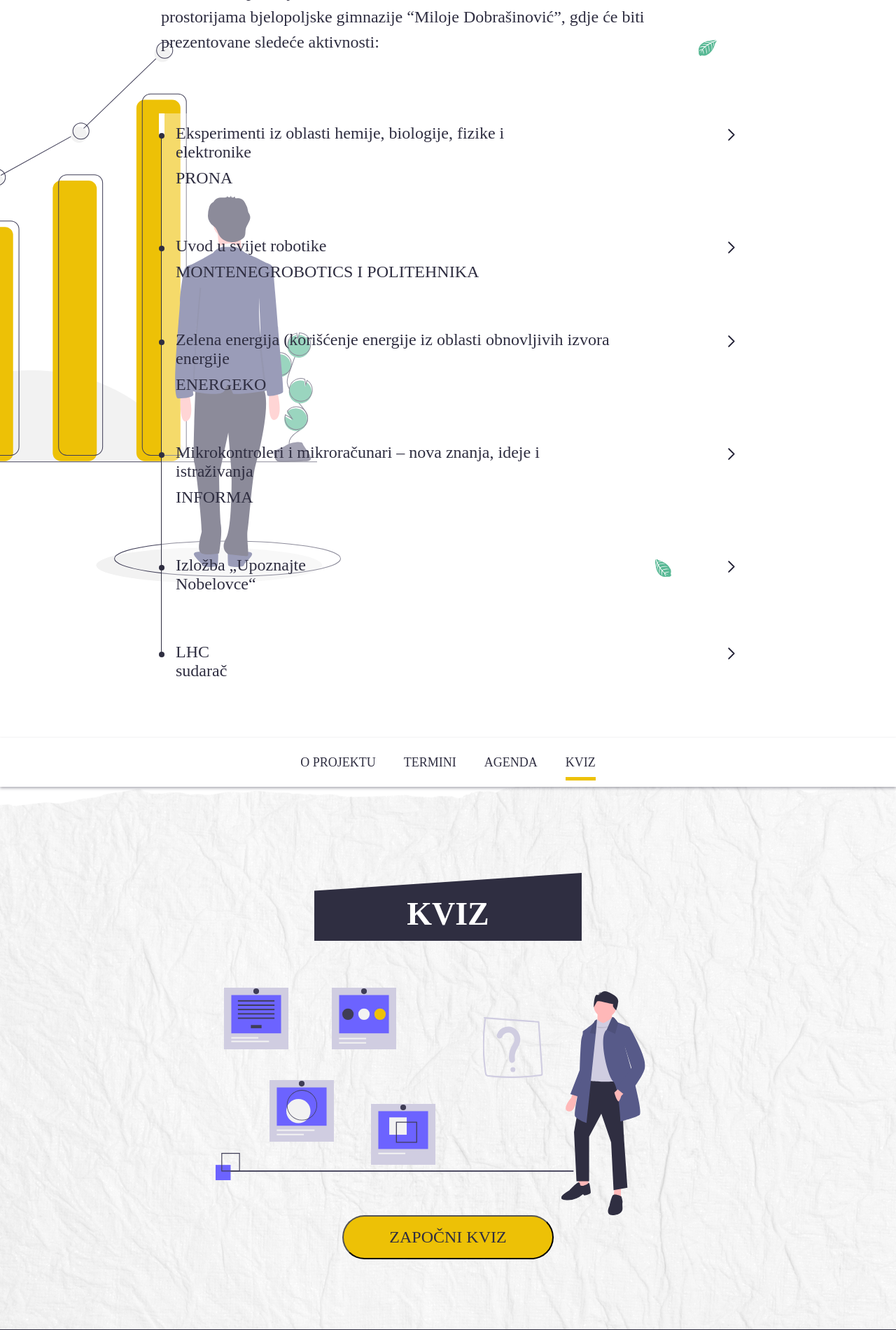
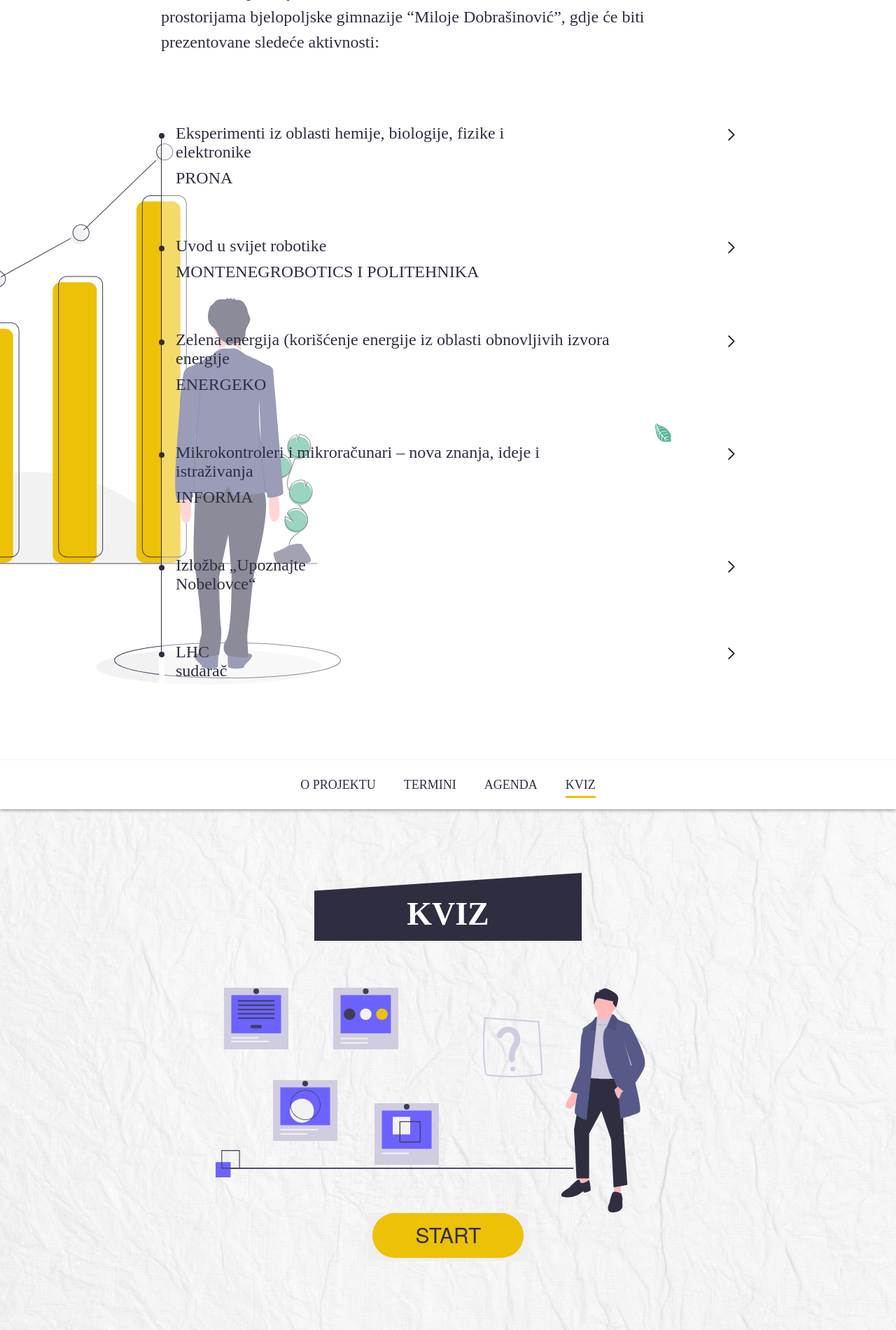
Before and after one commit to AnisDlakic98/anis-dlakic-domaci, a PHP site: page / in a window 1280 px wide, after a click on "KVIZ"; the page is wider, and only the part inside the window is pictured. Shown: the part 3206-5106 px from the top of that part at 70% size. Run offline with PHP 8.4, Linux system fonts and the light colour scheme; some web fonts are replaced.

Commit message:
ispravke gotove, font ostao

```diff
--- a/dist/css/main.css
+++ b/dist/css/main.css
@@ -88,6 +88,78 @@ FileName: _common.scss
 Component: Presets
 -------------------------------------------
 */
+* {
+  -webkit-box-sizing: border-box;
+          box-sizing: border-box;
+}
+
+body {
+  margin: 0;
+  padding: 0;
+  overflow-x: hidden !important;
+}
+
+html {
+  scroll-behavior: smooth;
+}
+
+ul {
+  margin: 0;
+  padding: 0;
+  list-style: none;
+}
+
+a {
+  text-decoration: none;
+}
+
+p {
+  font-family: "Helvetica Neue Light";
+  font-size: 24px;
+  color: #2f2e41;
+  line-height: 1.5;
+}
+
+.mb-5 {
+  margin-bottom: 50px !important;
+}
+
+.d-flex {
+  display: -webkit-box;
+  display: -ms-flexbox;
+  display: flex;
+}
+
+.content_center {
+  -webkit-box-pack: center;
+      -ms-flex-pack: center;
+          justify-content: center;
+}
+
+.text_center {
+  text-align: center !important;
+}
+
+.text_left {
+  text-align: left !important;
+}
+
+.m_auto {
+  margin: auto !important;
+}
+
+.w_100 {
+  width: 100% !important;
+}
+
+.container {
+  width: 100%;
+  padding-right: 15px;
+  padding-left: 15px;
+  margin-right: auto;
+  margin-left: auto;
+}
+
 #preloader {
   position: fixed;
   top: 0;
@@ -106,74 +178,6 @@ Component: Presets
   width: 300px;
 }
 
-* {
-  -webkit-box-sizing: border-box;
-          box-sizing: border-box;
-}
-
-body {
-  margin: 0;
-  padding: 0;
-  overflow-x: hidden;
-}
-
-ul {
-  margin: 0;
-  padding: 0;
-  list-style: none;
-}
-
-a {
-  text-decoration: none;
-}
-
-p {
-  font-family: "Helvetica Neue Light";
-  font-size: 24px;
-  color: #2f2e41;
-  line-height: 1.5;
-}
-
-.mb-5 {
-  margin-bottom: 50px !important;
-}
-
-.d-flex {
-  display: -webkit-box;
-  display: -ms-flexbox;
-  display: flex;
-}
-
-.content_center {
-  -webkit-box-pack: center;
-      -ms-flex-pack: center;
-          justify-content: center;
-}
-
-.text_center {
-  text-align: center !important;
-}
-
-.text_left {
-  text-align: left !important;
-}
-
-.m_auto {
-  margin: auto !important;
-}
-
-.w_100 {
-  width: 100% !important;
-}
-
-.container {
-  width: 100%;
-  padding-right: 15px;
-  padding-left: 15px;
-  margin-right: auto;
-  margin-left: auto;
-}
-
 @media (min-width: 576px) {
   .container {
     max-width: 540px;
@@ -226,12 +230,25 @@ Component: Button
           transform: scale(1.1);
 }
 
+#startQuizBtn {
+  outline: none !important;
+  cursor: pointer;
+  -webkit-transition: 0.4s;
+  transition: 0.4s;
+  border: none;
+}
+
+#startQuizBtn:hover {
+  -webkit-transform: scale(1.1);
+          transform: scale(1.1);
+}
+
 .check_btn.wrong {
-  border: 2px solid #ff0000 !important;
+  border: 1px solid #ff0000 !important;
 }
 
 .check_btn.correct {
-  border: 2px solid #008300 !important;
+  border: 1px solid #008300 !important;
 }
 
 /*
@@ -281,7 +298,7 @@ Component: Header
 
 #header .nav_item.active::before {
   opacity: 1;
-  bottom: 10px;
+  bottom: 17px;
 }
 
 #header .nav_item::before {
@@ -290,7 +307,7 @@ Component: Header
   opacity: 0;
   -webkit-transition: 0.4s;
   transition: 0.4s;
-  height: 5px;
+  height: 3px;
   content: "";
   position: absolute;
   background-color: #edc106;
@@ -769,27 +786,21 @@ Component: Section
 
 #agenda .undraw {
   position: absolute;
-  top: 50%;
+  top: 50vh;
   left: -450px;
-  -webkit-transform: translateY(-50%);
-          transform: translateY(-50%);
 }
 
 #agenda img:nth-child(2) {
   position: absolute;
-  top: 20%;
+  top: 20vh;
   right: 20%;
-  -webkit-transform: translateY(-20%);
-          transform: translateY(-20%);
   z-index: 1;
 }
 
 #agenda img:nth-child(3) {
   position: absolute;
-  bottom: 20%;
+  top: 100vh;
   right: 25%;
-  -webkit-transform: translateY(-20%);
-          transform: translateY(-20%);
   z-index: 1;
 }
 
@@ -885,7 +896,7 @@ Component: Section
 #quiz #leftIcons {
   -webkit-transition: 0.8s ease-in-out;
   transition: 0.8s ease-in-out;
-  width: calc(100vh * 0.5);
+  width: calc(100vw * 0.5);
   display: inline-block;
   height: 100%;
   -webkit-transform: translateX(25vw);
--- a/index.html
+++ b/index.html
@@ -33,9 +33,9 @@
 
     <body>
         <!-- ===================== Preloader ===================== -->
-        <div id="preloader">
+        <!-- <div id="preloader">
             <img src="img/preloader.gif" alt="prelader-gif" />
-        </div>
+        </div> -->
 
         <!-- ===================== Header ===================== -->
         <header id="header">
@@ -47,16 +47,16 @@
                 </div>
                 <nav>
                     <ul class="nav_list">
-                        <li class="nav_item">
+                        <li class="nav_item" data-scroll="project">
                             <a href="#project" class="nav_link">O projektu</a>
                         </li>
-                        <li class="nav_item">
+                        <li class="nav_item" data-scroll="appointments">
                             <a href="#appointments" class="nav_link">Termini</a>
                         </li>
-                        <li class="nav_item">
+                        <li class="nav_item" data-scroll="agenda">
                             <a href="#agenda" class="nav_link">Agenda</a>
                         </li>
-                        <li class="nav_item">
+                        <li class="nav_item" data-scroll="quiz">
                             <a href="#quiz" class="nav_link">Kviz</a>
                         </li>
                     </ul>
@@ -65,7 +65,7 @@
         </header>
 
         <!-- ===================== Masthead ===================== -->
-        <div id="masthead"></div>
+        <section id="masthead"></section>
 
         <!-- ===================== Project ===================== -->
         <section class="section skew" id="project">
@@ -168,7 +168,6 @@
                 </div>
             </div>
         </section>
-
         <!-- ===================== Jumbotron ===================== -->
         <section class="section skew" id="appointments">
             <div class="section_mask one"></div>
@@ -675,8 +674,8 @@
                 </div>
             </div>
             <div class="d-flex">
-                <button class="btn btn_primary m_auto" id="startQuizBtn">
-                    Započni kviz
+                <button class="m_auto" id="startQuizBtn">
+                    <img src="img/btn.svg" alt="" />
                 </button>
             </div>
         </section>
@@ -691,6 +690,12 @@
 
         <!-- JS Files Here -->
         <script src="js/jquery.min.js"></script>
+        <script
+            src="https://code.jquery.com/jquery-migrate-3.0.0.min.js"
+            integrity="sha256-JklDYODbg0X+8sPiKkcFURb5z7RvlNMIaE3RA2z97vw="
+            crossorigin="anonymous"
+        ></script>
+
         <script src="js/quiz.js"></script>
         <script src="js/main.js"></script>
     </body>
--- a/js/main.js
+++ b/js/main.js
@@ -4,32 +4,47 @@
 
 $(document).ready(function () {
     //________Active Nav Link_________//
-    $(".nav_item").click(function () {
+    var navItem = $(".nav_item");
+    navItem.on("click", function (e) {
         $("header nav").removeClass("nav-expanded");
         $(".navicon-button").removeClass("open");
-        $(".nav_item").removeClass("active");
-        $(this).addClass("active");
-        var navLink = $(this).children()[0];
-        if (
-            location.pathname.replace(/^\//, "") ==
-                navLink.pathname.replace(/^\//, "") ||
-            location.hostname == navLink.hostname
-        ) {
-            var target = $(navLink.hash);
-            target = target.length
-                ? target
-                : $("[name=" + navLink.hash.slice(1) + "]");
-            if (target.length) {
-                $("html,body").animate(
-                    {
-                        scrollTop: target.offset().top - 32,
-                    },
-                    1000
-                );
-                return false;
+        var a = $($(this));
+        var link = a[0].children[0].href;
+        var pathArray = link.split("/");
+        pathArray = pathArray[pathArray.length - 1];
+        var target = pathArray.substring(1, pathArray.length);
+        var g = $("#" + target);
+        $("html, body").scrollTop(g.offset().top);
+        e.preventDefault();
+    });
+
+    //________After scroll is triggered________//
+    $(window).on("scroll", function () {
+        scrollSpy();
+    });
+
+    //________ScrollSpy Navigation________//
+    function scrollSpy() {
+        var sTop = $(window).scrollTop();
+        $("section").each(function () {
+            var id = $(this).attr("id"),
+                offset = $(this).offset().top - 1,
+                height = $(this).height();
+            if (
+                $(window).scrollTop() + $(window).height() ==
+                $(document).height()
+            ) {
+                navItem.removeClass("active");
+                $(".nav_item:last-child").addClass("active");
             }
-        }
-    });
+            if (sTop >= offset && sTop < offset + height) {
+                navItem.removeClass("active");
+                $("#header")
+                    .find('[data-scroll="' + id + '"]')
+                    .addClass("active");
+            }
+        });
+    }
 
     //________Mobile Navigation________//
     $(".navicon-button").click(function () {
@@ -58,11 +73,11 @@ $(document).ready(function () {
 });
 
 //________Preloader________//
-$(window).on("load", function () {
-    $("body").css("overflow-y", "hidden");
-    setTimeout(() => {
-        $(window).scrollTop(0);
-        $("#preloader").fadeOut(500);
-        $("body").css("overflow-y", "visible");
-    }, 1500);
-});
+// $(window).on("load", function () {
+//     $("body").css("overflow-y", "hidden");
+//     setTimeout(() => {
+//         $(window).scrollTop(0);
+//         $("#preloader").fadeOut(500);
+//         $("body").css("overflow-y", "visible");
+//     }, 1500);
+// });
--- a/js/quiz.js
+++ b/js/quiz.js
@@ -127,6 +127,7 @@ class Funcionality {}
 
 //________Event Listeners_________//
 startQuizBtn.on("click", () => {
+    $("#quiz .column").css("flex-direction", "column");
     quizSection.addClass("active");
     quizForm.addClass("zoomIn");
 });
--- a/scss/_buttons.scss
+++ b/scss/_buttons.scss
@@ -23,11 +23,21 @@ Component: Button
     }
 }
 
+#startQuizBtn {
+    outline: none !important;
+    cursor: pointer;
+    transition: 0.4s;
+    border: none;
+    &:hover {
+        transform: scale(1.1);
+    }
+}
+
 .check_btn {
     &.wrong {
-        border: 2px solid #ff0000 !important;
+        border: 1px solid #ff0000 !important;
     }
     &.correct {
-        border: 2px solid #008300 !important;
+        border: 1px solid #008300 !important;
     }
 }
--- a/scss/_header.scss
+++ b/scss/_header.scss
@@ -44,7 +44,7 @@ $duration: 0.4s;
             }
             &::before {
                 opacity: 1;
-                bottom: 10px;
+                bottom: 17px;
             }
         }
         &::before {
@@ -52,7 +52,7 @@ $duration: 0.4s;
             bottom: 0;
             opacity: 0;
             transition: 0.4s;
-            height: 5px;
+            height: 3px;
             content: "";
             position: absolute;
             background-color: $primary_color;
@@ -60,7 +60,7 @@ $duration: 0.4s;
         &:hover {
             opacity: 1;
             &::before {
-                bottom: 10px;
+                bottom: 17px;
                 opacity: 1;
             }
         }
--- a/scss/_responsive.scss
+++ b/scss/_responsive.scss
@@ -50,6 +50,10 @@ FileName: _responsive.scss
         .appointmets_container {
             padding: 0;
         }
+        &::after {
+            top: 15px;
+            height: 95%;
+        }
     }
     #agenda {
         .container {
@@ -74,7 +78,7 @@ FileName: _responsive.scss
             img {
                 &:nth-child(1) {
                     z-index: 1;
-                    height: 40vh;
+                    height: 35vh;
                     right: 0;
                     bottom: 0;
                 }
@@ -120,6 +124,8 @@ FileName: _responsive.scss
         &::after {
             left: -60px;
             width: 160%;
+            height: 97%;
+            top: 15px;
         }
         .women {
             right: 50%;
@@ -206,6 +212,10 @@ FileName: _responsive.scss
             width: 120px;
             bottom: -100px;
         }
+        &::after {
+            height: 98%;
+            top: 12px;
+        }
     }
     #agenda {
         .section_title {
@@ -218,7 +228,7 @@ FileName: _responsive.scss
                 font-size: 17px !important;
             }
             .column {
-                flex-direction: column !important;
+                // flex-direction: column !important;
                 button {
                     font-size: 15px !important;
                 }
@@ -236,7 +246,7 @@ FileName: _responsive.scss
                 }
                 &:nth-child(4) {
                     top: calc(10% + (80px - 2vw));
-                    left: 15%;
+                    left: 55%;
                 }
             }
         }
--- a/scss/_section.scss
+++ b/scss/_section.scss
@@ -81,7 +81,7 @@ Component: Section
         height: 100%;
         transform: matrix(1, -0.07, 0.07, 1, 0, 0);
         width: 120%;
-        top: 0;
+        top: -10px;
         left: -40px;
         position: absolute;
         z-index: -1;
@@ -238,23 +238,20 @@ Component: Section
     }
     .undraw {
         position: absolute;
-        top: 50%;
+        top: 50vh;
         left: -450px;
-        transform: translateY(-50%);
     }
     img {
         &:nth-child(2) {
             position: absolute;
-            top: 20%;
+            top: 20vh;
             right: 20%;
-            transform: translateY(-20%);
             z-index: 1;
         }
         &:nth-child(3) {
             position: absolute;
-            bottom: 20%;
+            top: 100vh;
             right: 25%;
-            transform: translateY(-20%);
             z-index: 1;
         }
     }
@@ -296,7 +293,7 @@ Component: Section
                         background-color: #fff;
                         padding: 25px 5px;
                         margin: 10px;
-                        border: 2px solid #707070;
+                        border: 1px solid #707070;
                         color: $secondary_color;
                         font-family: "Helvetica Neue Light";
                         font-size: 1.3rem;
@@ -331,12 +328,13 @@ Component: Section
     }
     #leftIcons {
         transition: 0.8s ease-in-out;
-        width: calc(100vh * 0.5);
+        width: calc(100vw * 0.5);
         display: inline-block;
         height: 100%;
         transform: translateX(25vw);
         position: absolute;
         left: 0;
+        // display: none;
         img {
             transition: 0.8s ease-in-out;
             &:nth-child(1) {
```
Also changed, not shown: other parts of dist/css/main.css (+15 -11 lines), scss/_common.scss (+21 -15 lines), img/btn.svg (added), img/custom.svg (added), 1 other file.
